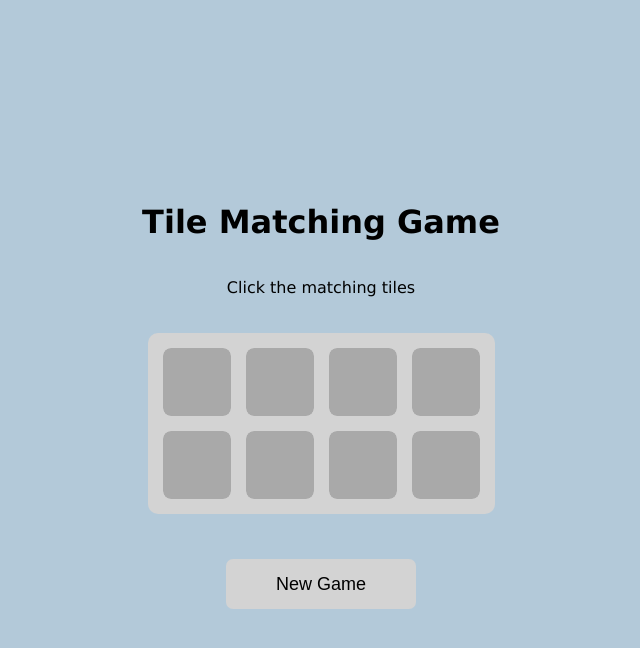
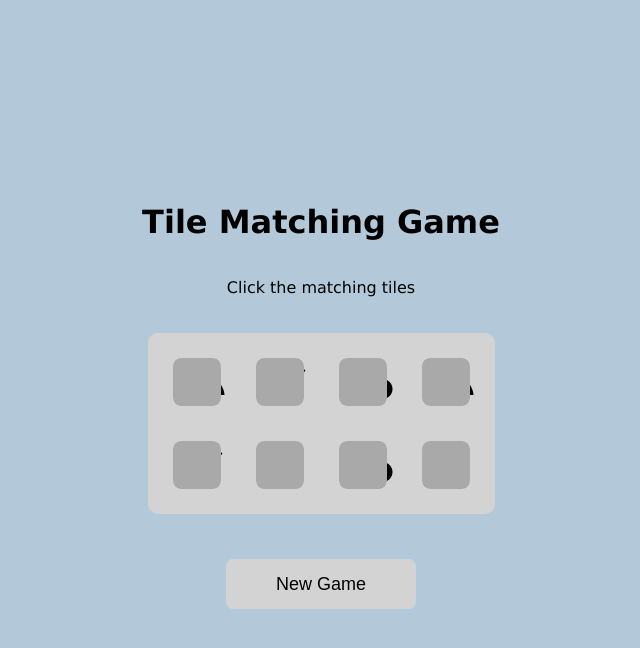
Before and after one commit to blacksmith4393/matchingGame, a website: page public/index.html in a window 1280 px wide. Both pictures are taken after a click on the button "New Game". Shown: the whole page, without its empty margins (327-967 px from the left). Drawn offline with nearby package versions, Linux system fonts and the light colour scheme.

Commit message:
refactor javascript attempt to fix broken styles

```diff
--- a/public/javascript.js
+++ b/public/javascript.js
@@ -24,10 +24,8 @@ function myFunction(){
 
   // Function to clear all children from parent element
   function removeChildren(node) {
-    var fc = node.firstChild;
-    while( fc ) {
-        node.removeChild( fc );
-        fc = node.firstChild;
+    while( node.hasChildNodes() ) {
+        node.removeChild( node.firstChild );
     }
   } // End of removeChildren
 
@@ -53,20 +51,18 @@ function storeTiles(tile, overlay){
     // Store clicked in clickedTiles array
     clickedTiles.push(tile);
     // Show the tile image
-    tile.querySelector('div').classList.add('show');
+    tile.querySelector('div').classList.toggle('show');
   }
 }
 
-  // Function to remove eventhandler from matched tiles
-  function removeEvent(){
-    for (var i = 0; i < clickedTiles.length; i++){
-      clickedTiles[i].classList.add('match');
+
+  function disableTiles(tiles){
+    for (var i = 0; i < tiles.length; i++){
+      tiles[i].classList.add('match');
+      tiles[i].disabled = true;
     }
-    clickedTiles[0].removeEventListener("click", compare);
-    clickedTiles[1].removeEventListener("click", compare);
+  }
 
-    clickedTiles = [];
-  }
 
   // Function to store and compare clicked items
   function compare(){
@@ -81,17 +77,37 @@ function storeTiles(tile, overlay){
         if(clickedTiles[0].classList[0] !== clickedTiles[1].classList[0] ) {
           //For loop to hide non-matching tiles
           for (var i = 0; i < clickedTiles.length; i++){
-            clickedTiles[i].querySelector('div').classList.remove('show');
+            clickedTiles[i].querySelector('div').classList.toggle('show');
           }
           // Clear clickedTiles array
           clickedTiles = [];
         } else {
           // Function to remove eventhandler from matched items and change color
-          removeEvent();
+          disableTiles(clickedTiles);
+          clickedTiles = [];
         }
       }
     }, 1000);
 
+  }
+
+  function bindClickEvent(node, bindFunction){
+    for (var i = 0; i < node.length; i++){
+      node[i].addEventListener("click", bindFunction);
+    }
+  }
+  function createTile(imageName, id){
+  	    var li = document.createElement("li");
+        var li_button = document.createElement("button");
+
+  	    li_button.className = imageName;
+        li_button.classList.add('tileButton');
+        li_button.id = "number" + id;
+  	    var textNode = '<i class="material-icons md-48">' + imageName + '</i>';
+        textNode += '<div class="overlay"></div>';
+        li_button.innerHTML = textNode;
+        li.appendChild(li_button);
+        return li;
   }
 
   // Function to create gameBoard tiles
@@ -99,22 +115,13 @@ function storeTiles(tile, overlay){
     // Shuffle images/images
   	shuffle(images);
     // Append tiles to gameboard
-  	for ( var i = 0; i < images.length; i++) {
-  	    var li = document.createElement("li");
-  	    li.className = images[i];
-        li.id = "number" + i;
-  	    var textNode = '<i class="material-icons md-48">' + (images[i]) + '</i>';
-        textNode += '<div class="overlay"></div>'
-  	    li.innerHTML = textNode;
-  	    gameBoard.appendChild(li);
-  	}
-    // Store list items to variable
-    var tiles = gameBoard.children;
-    // Add event listener "click" to tiles and assign compare function
-    for (var i = 0; i < tiles.length; i++) {
-      tiles[i].addEventListener("click", compare); // End of event listener function
+    for ( var i = 0; i < images.length; i++){
+      var tile = createTile(images[i], i);
+      gameBoard.appendChild(tile);
     }
 
+    var tileButtons = document.querySelectorAll('.tileButton');
+    bindClickEvent(tileButtons, compare);
   } // End of initGameBoard
 
 
--- a/public/style.css
+++ b/public/style.css
@@ -56,16 +56,26 @@ h1 , p {
 
 /*Game board li styling*/
 ul li {
-  height: 68px;
+	height: 68px;
   width: 68px;
+	margin: 0 15px 15px 0;
+	padding: 10px;
   text-decoration: none;
   text-align: center;
-  display: inline-block;
+  display: flex;
   float: left;
+	text-decoration: none;
+	border-radius: 8px;
+  vertical-align: center;
+	position: relative;
+}
+
+ul li button {
+	height: 100%;
+	width: 100%;
   background: white;
-  margin: 0 15px 15px 0;
-	padding: 10px;
-  border-radius: 8px;
+	border: none;
+	border-radius: 8px;
   vertical-align: center;
 	position: relative;
 	transition-property: background-color color;
@@ -80,7 +90,7 @@ ul li {
 }
 
 /* Button styling */
-button {
+#newGame {
   height: 50px;
   padding: 0 50px;
   font-size: 18px;
```
